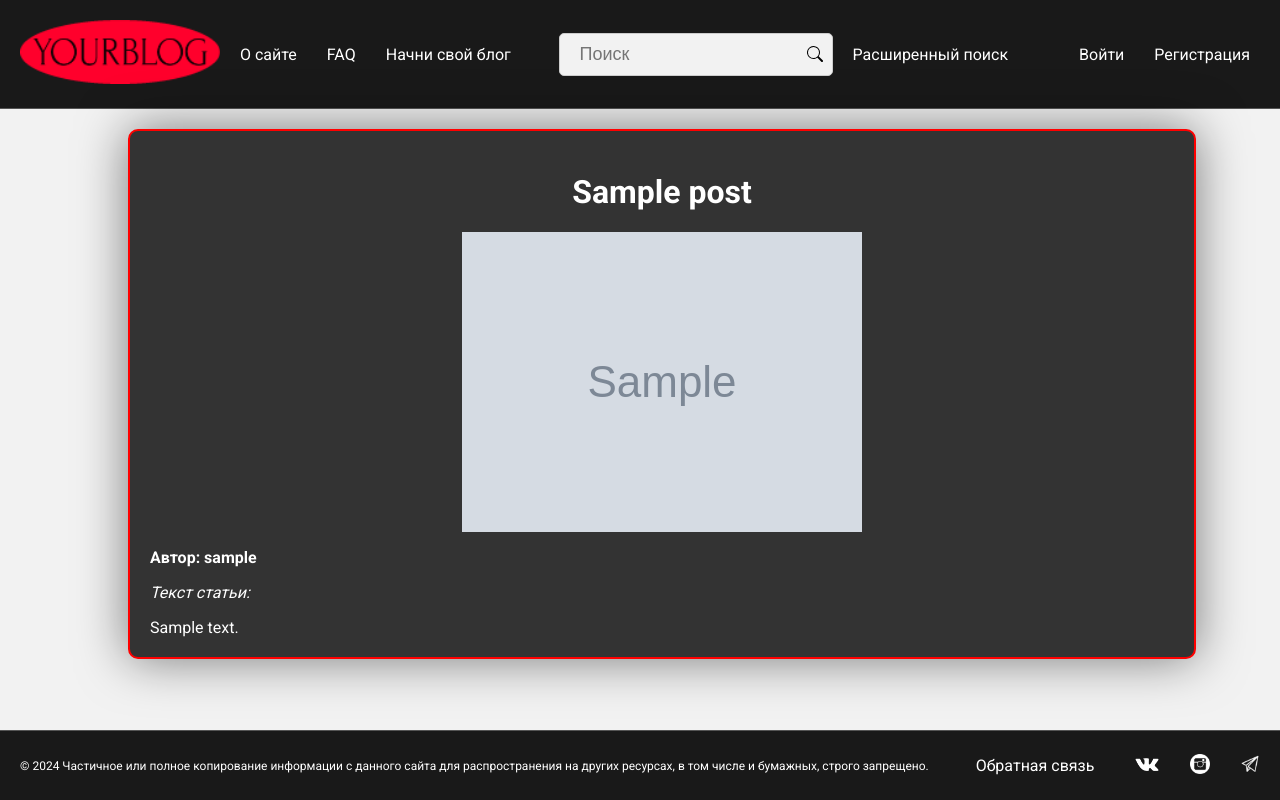
After one commit to Despair-17/YourBlog, a Django app: a page that uses posts/templates/posts/post.html in a window 1280 px wide. The commit adds this page. Run offline with Django 4.2, Linux system fonts and the light colour scheme; tables that the repository leaves empty hold one stand-in row (values such as "Sample post"); grey boxes marked "Sample" are stand-in pictures; some libraries are stand-ins or nearby versions.

Commit message:
Добавлено отображение отдельных постов

```diff
--- a/main/static/main/css/styles.css
+++ b/main/static/main/css/styles.css
@@ -148,6 +148,7 @@ body, html {
     margin-right: 10px;
     display: flex;
     flex-direction: column;
+    max-height: 700px;
 }
 
 .post-image {
@@ -298,3 +299,35 @@ body, html {
     background-color: #f2f2f2;
     color: #191919;
 }
+
+/*Пост*****************************************************************************************************************/
+.one-post-container {
+    background-color: #333;
+    color: #fff;
+    padding: 20px;
+    border: 2px solid #ff0000;
+    border-radius: 10px;
+    box-shadow: 0 0 50px rgba(0, 0, 0, 0.5);
+    margin: 20px auto;
+    width: 100%;
+    overflow-wrap: break-word;
+}
+
+.one-post-container h1 {
+    text-align: center;
+}
+
+.one-post-container img {
+    display: block;
+    margin: 0 auto;
+    max-height: 600px;
+    max-width: 600px;
+}
+
+.one-post-container .author-info {
+    font-weight: bold;
+}
+
+.one-post-container .article-content {
+    font-style: italic;
+}
--- a/main/templates/main/index.html
+++ b/main/templates/main/index.html
@@ -17,7 +17,7 @@
                             <a href="#" class="author-link">{{ post.author.username }}</a>
                         </p>
                         <p class="post-text">{{ post.content|truncatechars:200 }}</p>
-                        <a href="#" class="read-more-link">Читать полную статью</a>
+                        <a href="{{ post.get_absolute_url }}" class="read-more-link">Читать полную статью</a>
                     </div>
                 </div>
             {% endfor %}
--- a/posts/models.py
+++ b/posts/models.py
@@ -75,8 +75,8 @@ class Post(models.Model):
     def __str__(self):
         return self.title
 
-    # def get_absolute_url(self):
-    #     return reverse('#', kwargs={'post_slug': self.slug})
+    def get_absolute_url(self):
+        return reverse('post', kwargs={'post_slug': self.slug})
 
 
 class Category(models.Model):
--- /dev/null
+++ b/posts/templates/posts/post.html
@@ -0,0 +1,11 @@
+{% extends 'base.html' %}
+
+{% block content %}
+    <div class="one-post-container">
+        <h1>{{ post.title }}</h1>
+        <a href="{{ post.image.url }}"><img src="{{ post.image.url }}" alt="Картинка поста {{ post.title }}"></a>
+        <p class="author-info">Автор: <a href="#" class="author-link">{{ post.author }}</a></p>
+        <p class="article-content">Текст статьи:</p>
+        {{ post.content }}
+    </div>
+{% endblock %}
--- a/posts/templates/posts/posts_by_category.html
+++ b/posts/templates/posts/posts_by_category.html
@@ -3,7 +3,7 @@
 {% block content %}
     <div class="category">
         <span>{{ category.name }}</span>
-        <span class="post-count">Всего {{ posts_list|length }} записей</span>
+        {#        <span class="post-count">Всего {{ posts_list|length }} записей</span>#}
     </div>
     <div class="posts-container">
         {% for post in posts_list %}
@@ -17,7 +17,7 @@
                         <a href="#" class="author-link">{{ post.author.username }}</a>
                     </p>
                     <p class="post-text">{{ post.content|truncatechars:200 }}</p>
-                    <a href="#" class="read-more-link">Читать полную статью</a>
+                    <a href="{{ post.get_absolute_url }}" class="read-more-link">Читать полную статью</a>
                 </div>
             </div>
         {% endfor %}
--- a/posts/urls.py
+++ b/posts/urls.py
@@ -3,5 +3,5 @@ from . import views
 
 urlpatterns = [
     path('category/<slug:category_slug>/', views.PostsByCategoryView.as_view(), name='category'),
-    # path('post/<slug:post_slug>', ..., name='post'),
+    path('post/<slug:post_slug>', views.PostView.as_view(), name='post'),
 ]
--- a/posts/views.py
+++ b/posts/views.py
@@ -1,5 +1,5 @@
 from django.core.paginator import Page
-from django.views.generic import ListView
+from django.views.generic import ListView, DetailView
 from django.shortcuts import get_object_or_404
 
 from .models import Post, Category
@@ -26,3 +26,10 @@ class PostsByCategoryView(DataMixin, ListView):
         page: Page = context['page_obj']
         context['paginator_range'] = page.paginator.get_elided_page_range(page.number)
         return self.get_context_mixin(context, title=self.category.name, category=self.category)
+
+
+class PostView(DataMixin, DetailView):
+    template_name = 'posts/post.html'
+    model = Post
+    slug_url_kwarg = 'post_slug'
+    context_object_name = 'post'
```
